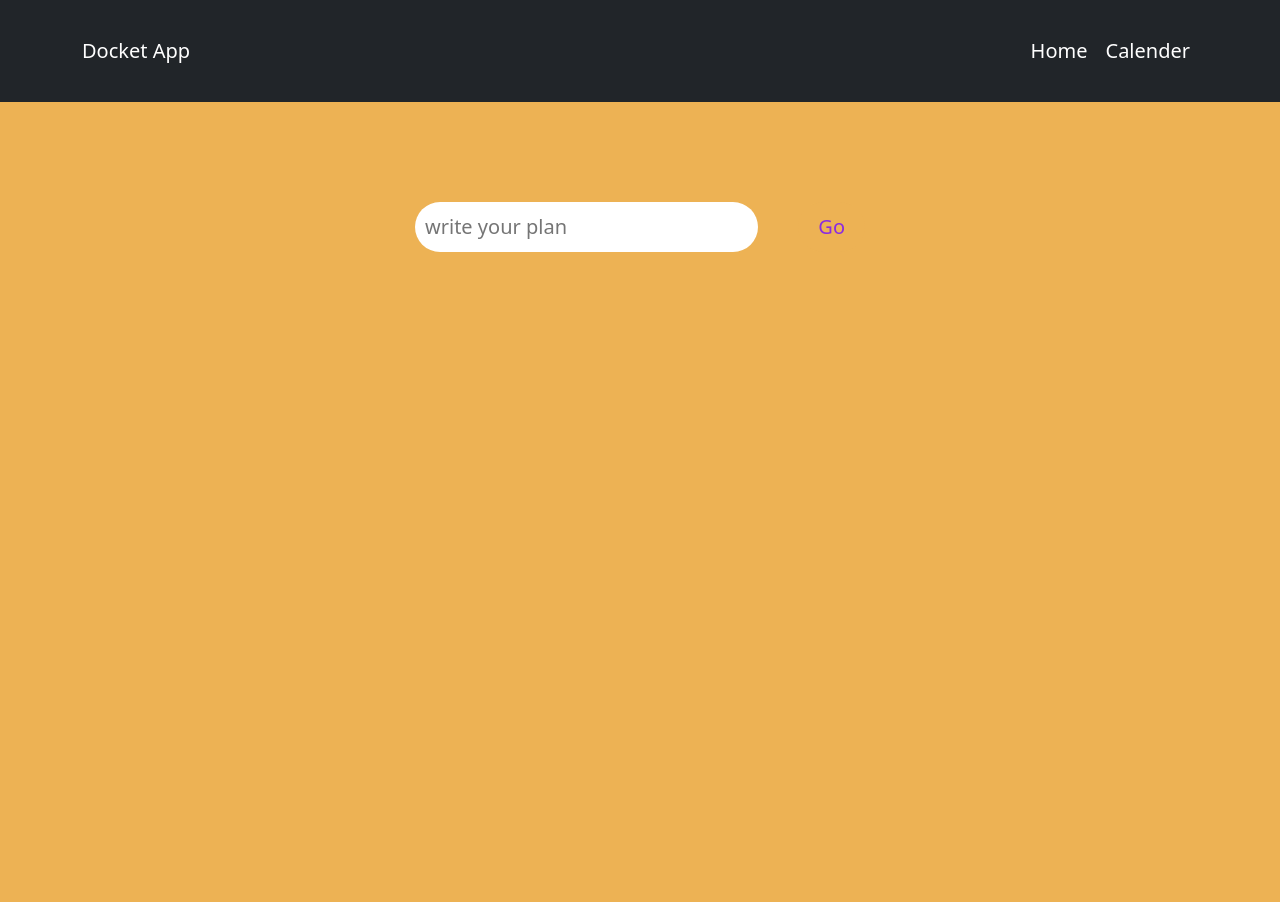
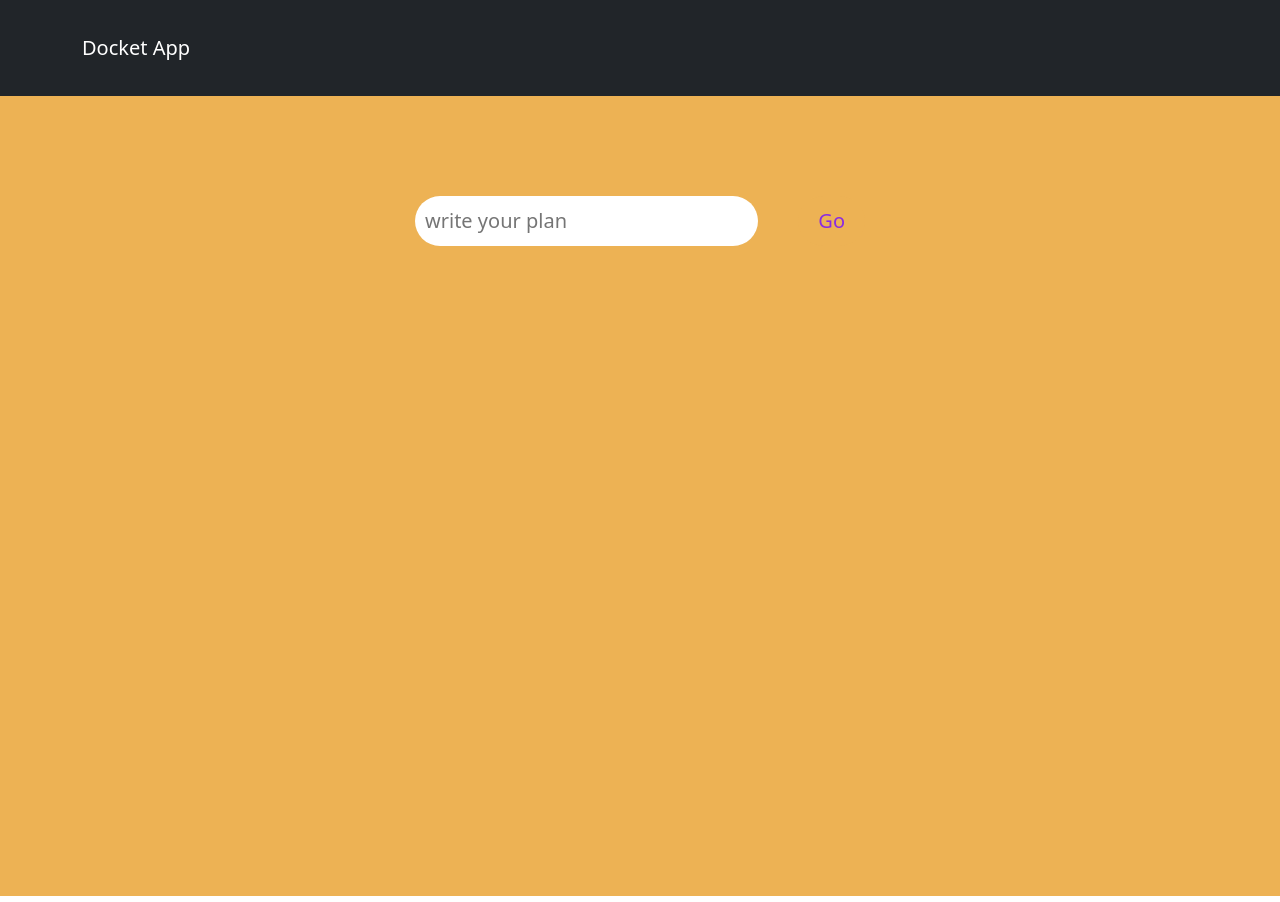
Before and after one commit to aswathyeg/react-todoApp, a React (Create React App) app: page / in a window 1280 px wide. Built offline with nearby package versions, Linux system fonts and the light colour scheme.

Commit message:
clear code

```diff
--- a/src/Header.js
+++ b/src/Header.js
@@ -1,21 +1,22 @@
 import { Container } from "react-bootstrap";
 import Nav from "react-bootstrap/Nav";
 import "./Styles.css";
-import { Link } from "react-router-dom";
+// import { Link } from "react-router-dom";
 import Navbar from "react-bootstrap/Navbar";
 function BasicExample() {
   return (
     <Navbar bg="dark" variant="dark">
       <Container className="header-container">
         <Navbar.Brand className="brand">Docket App</Navbar.Brand>
-        <Nav className="nav-item">
+        {/* <Nav className="nav-item">
           <Nav.Item>
             <Nav.Link href="/home">Home</Nav.Link>
           </Nav.Item>
           <Nav.Item>
             <Nav.Link eventKey="link-1">Calender</Nav.Link>
           </Nav.Item>
-        </Nav>
+        </Nav> */}
+
         {/* <Nav.Item>
         <Nav.Link eventKey="link-2">Link</Nav.Link>
       </Nav.Item>
```
